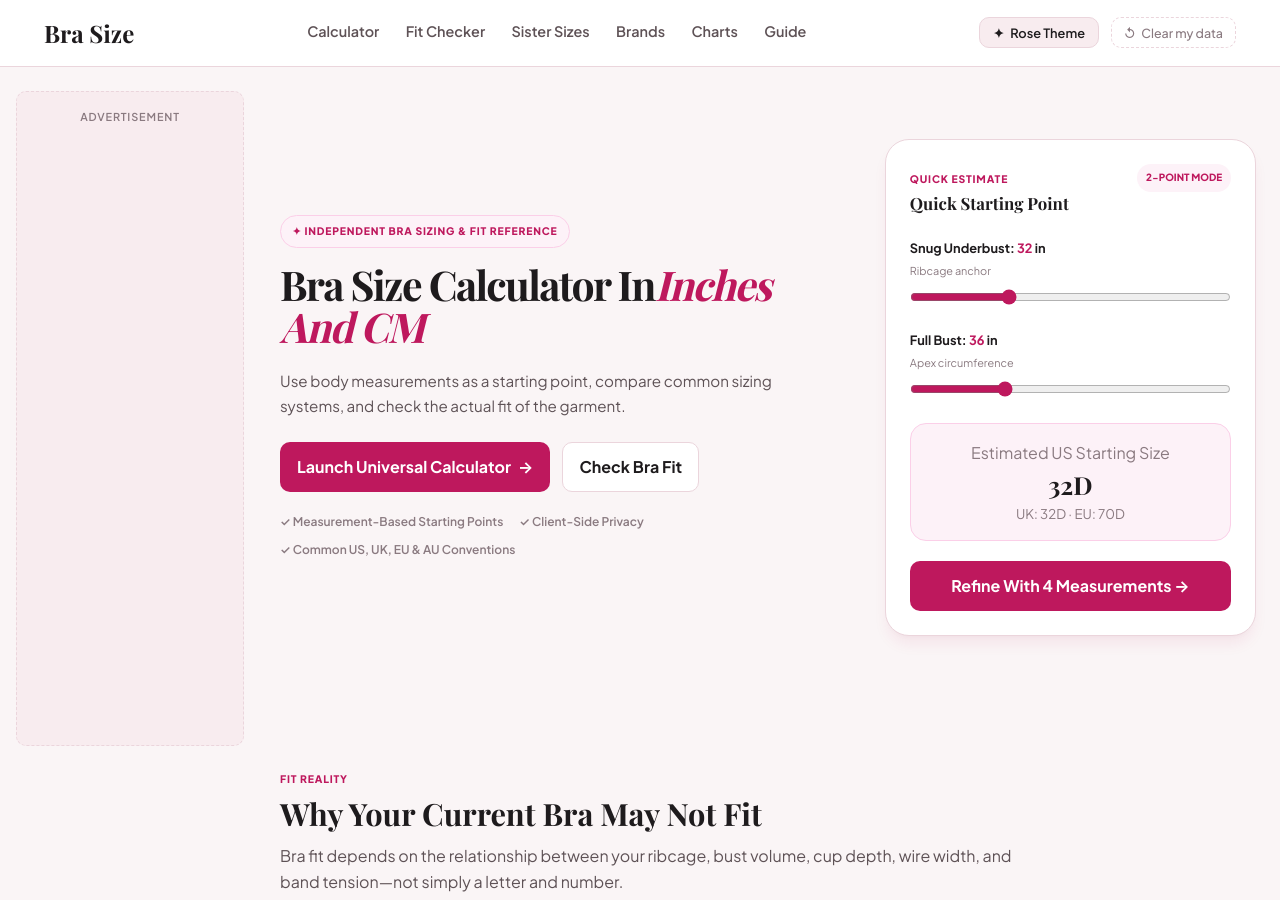
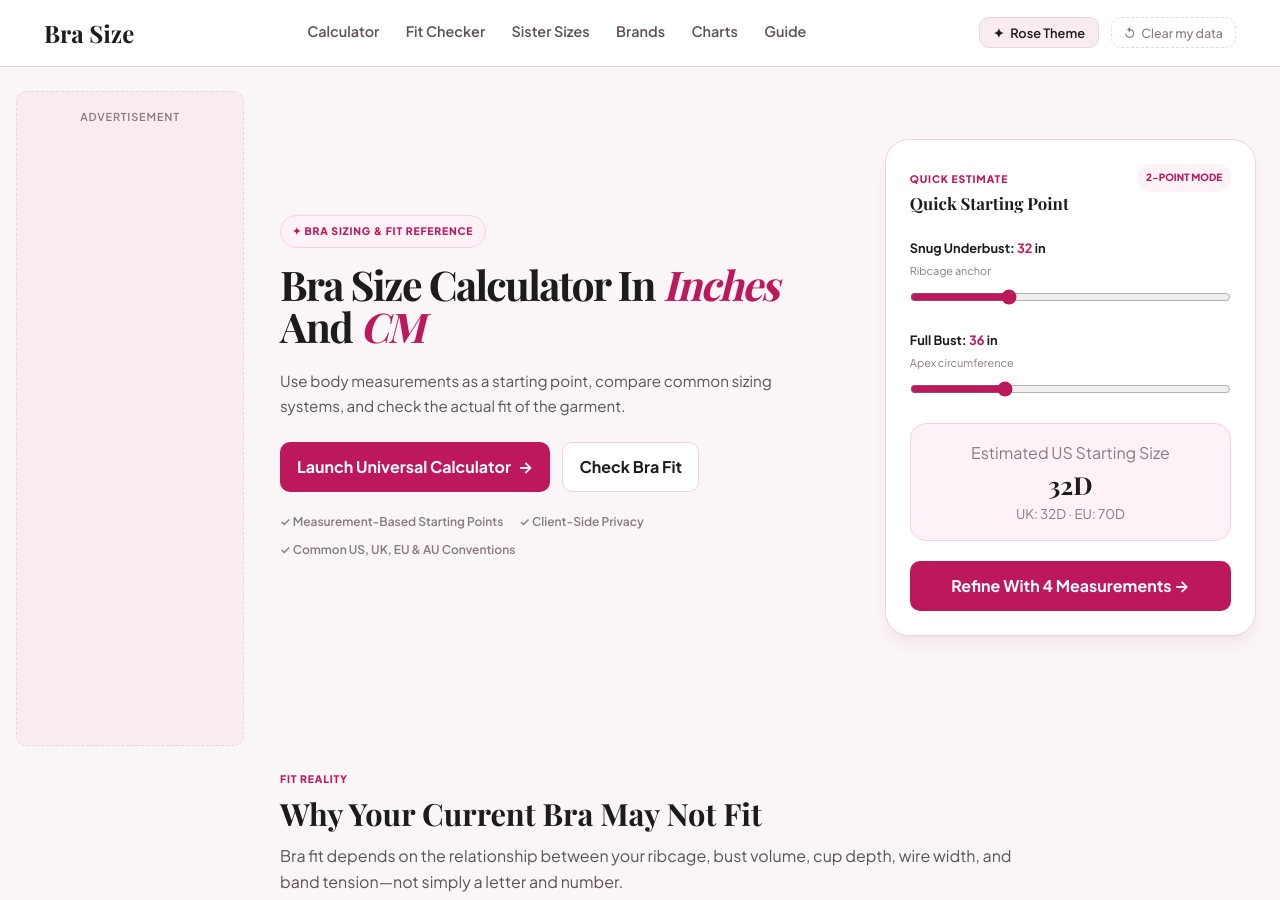
Before and after one commit to sharpedge74-cmyk/Bra-Size-Pro, a Jekyll site: the page built from index.html, in a window 1280 px wide and 900 px high. Built offline with Jekyll 4.4.1, drawn with Linux system fonts in a browser that asks for light colours; some web fonts are replaced.

Commit message:
Update home badge and heading in index.html

```diff
--- a/index.html
+++ b/index.html
@@ -6,8 +6,8 @@ permalink: /
 ---
 <section class="home-hero">
   <div class="home-hero-copy">
-    <div class="home-badge">✦ Independent Bra Sizing & Fit Reference</div>
-    <h1>Bra Size Calculator In<em>Inches And CM</em></h1>
+    <div class="home-badge">✦ Bra Sizing & Fit Reference</div>
+    <h1>Bra Size Calculator In <em> Inches </em> And <em>CM</em></h1>
     <p>Use body measurements as a starting point, compare common sizing systems, and check the actual fit of the garment.</p>
     <div class="home-actions">
       <a class="button button-primary" href="/bra-size-calculator">Launch Universal Calculator <span>→</span></a>
```
